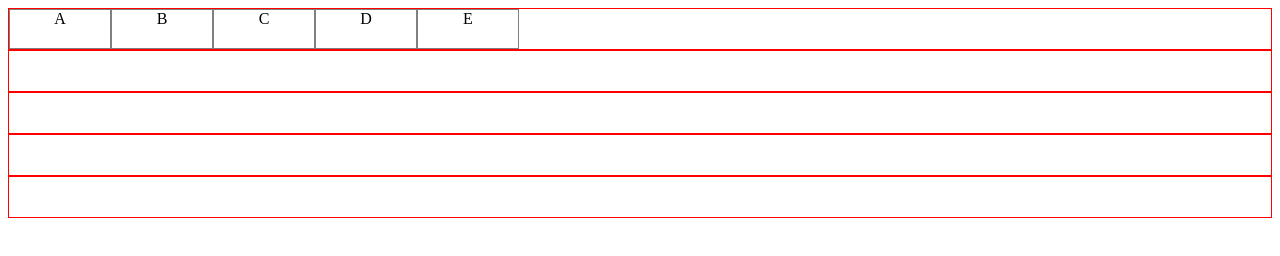
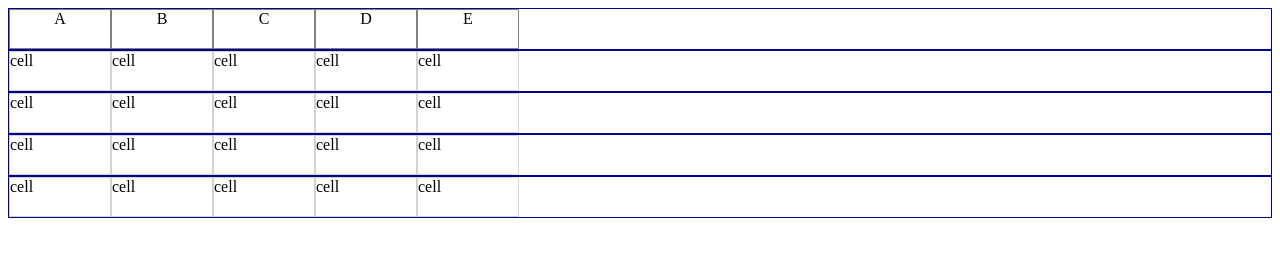
Before and after one commit to tsaiDavid/spreadsheet, a plain HTML site: page index.html in a window 1280 px wide. Drawn offline with Linux system fonts and the light colour scheme.

Commit message:
Add elements into rows

```diff
--- a/index.html
+++ b/index.html
@@ -11,7 +11,7 @@
 
       .container > .row {
         min-height: 40px;
-        border: 1px solid red;
+        border: 1px solid darkblue;
         display: flex;
       }
 
@@ -19,6 +19,11 @@
         width: 100px;
         border: 1px solid gray;
         text-align: center;
+      }
+
+      .cell {
+        width: 100px;
+        border: 1px solid lightgray;
       }
     </style>
   </head>
--- a/index.js
+++ b/index.js
@@ -14,7 +14,7 @@ document.addEventListener('DOMContentLoaded', () => {
   columns.forEach(col => {
     const colNode = document.createElement('div')
     colNode.setAttribute('id', col)
-    colNode.setAttribute('class', 'hcell')
+    colNode.setAttribute('class', 'cell hcell')
     colNode.appendChild(document.createTextNode(col))
     header.appendChild(colNode)
   })
@@ -28,6 +28,14 @@ document.addEventListener('DOMContentLoaded', () => {
       const rowParent = document.createElement('div')
       rowParent.setAttribute('class', 'row')
       rowParent.setAttribute('id', row)
+
+      columns.forEach(col => {
+        const rowNode = document.createElement('div')
+        rowNode.setAttribute('class', 'cell')
+        rowNode.textContent = "cell"
+        rowParent.appendChild(rowNode)
+      })
+
       table.appendChild(rowParent)
     })
   }
```
